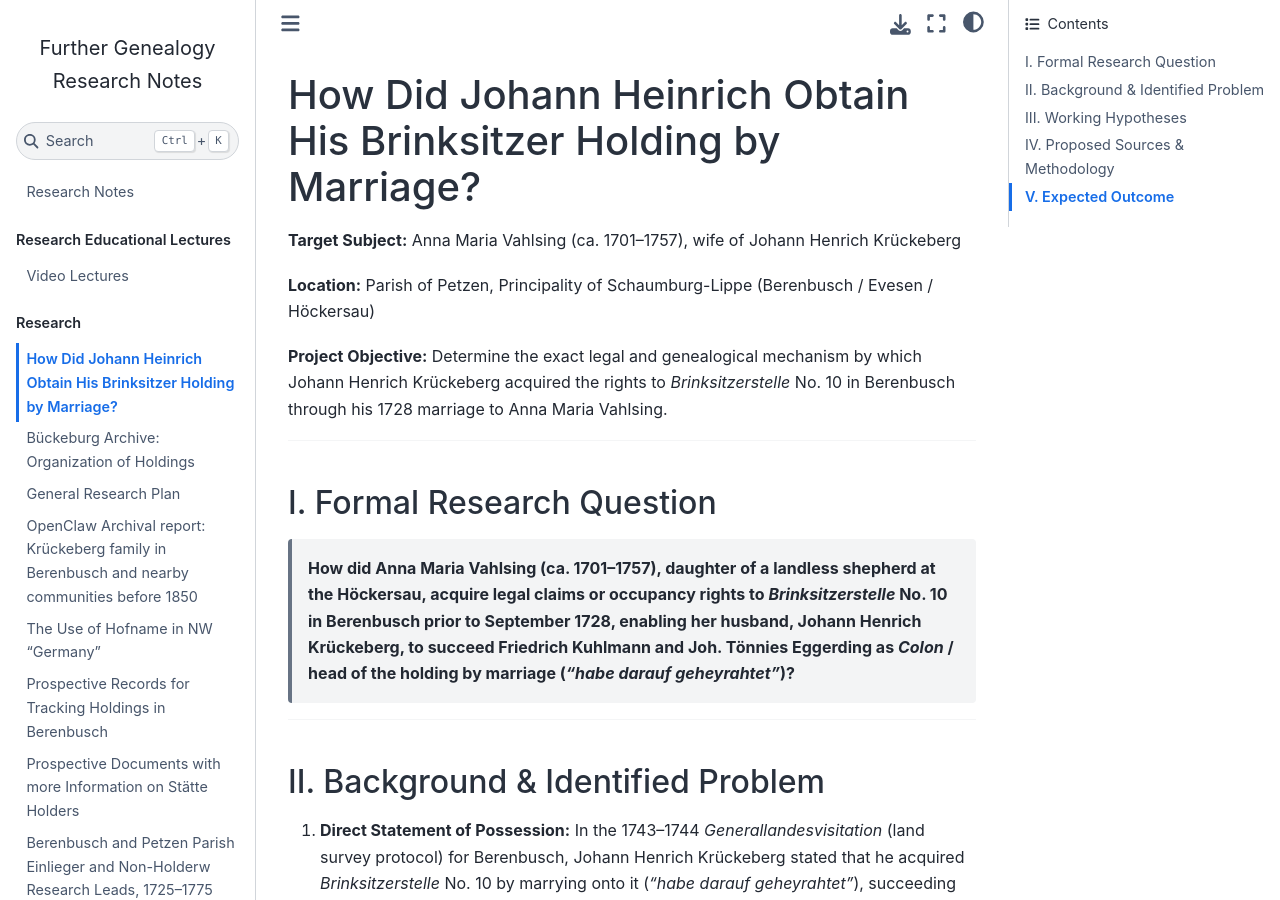
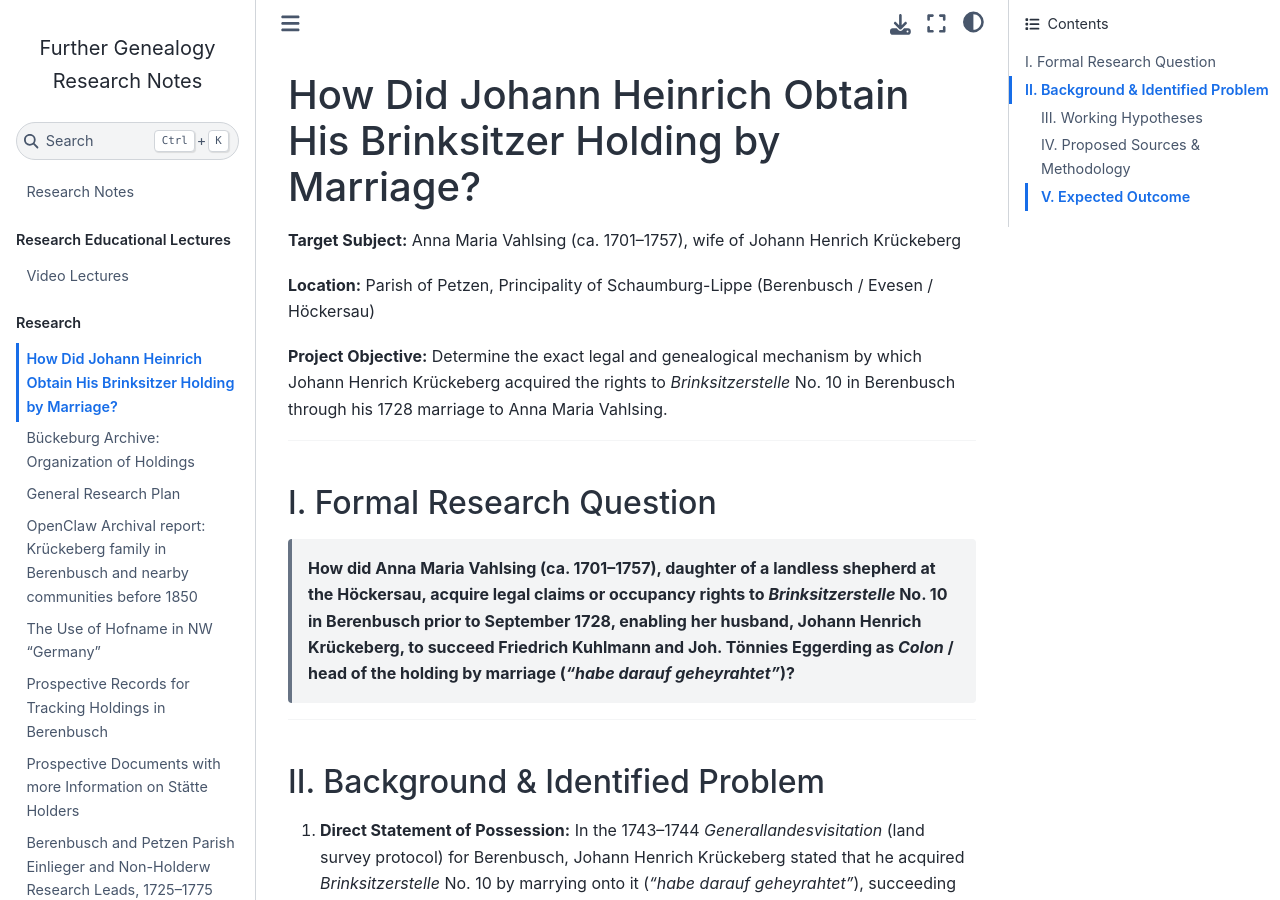
Before and after one commit to kurt-krueckeberg/sphinx-research, a Jupyter Book: the page built from research/how-did-jhkrueckeberg-obtain-his-brinksitzer-holding.md, in a window 1280 px wide and 900 px high. Built offline with Jupyter Book 1.0.4 settings and Sphinx 7.4.7 and the Sphinx Book theme 1.1.4, drawn with Linux system fonts in a browser that asks for light colours.

Commit message:
Update files

```diff
--- a/research/how-did-jhkrueckeberg-obtain-his-brinksitzer-holding.md
+++ b/research/how-did-jhkrueckeberg-obtain-his-brinksitzer-holding.md
@@ -8,13 +8,13 @@
 
 ---
 
-### I. Formal Research Question
+## I. Formal Research Question
 
 > **How did Anna Maria Vahlsing (ca. 1701–1757), daughter of a landless shepherd at the Höckersau, acquire legal claims or occupancy rights to *Brinksitzerstelle* No. 10 in Berenbusch prior to September 1728, enabling her husband, Johann Henrich Krückeberg, to succeed Friedrich Kuhlmann and Joh. Tönnies Eggerding as *Colon* / head of the holding by marriage (*"habe darauf geheyrahtet"*)?**
 
 ---
 
-### II. Background & Identified Problem
+## II. Background & Identified Problem
 
 1. **Direct Statement of Possession:** In the 1743–1744 *Generallandesvisitation* (land survey protocol) for Berenbusch, Johann Henrich Krückeberg stated that he acquired *Brinksitzerstelle* No. 10 by marrying onto it (*"habe darauf geheyrahtet"*), succeeding previous holders Friedrich Kuhlmann and Joh. Tönnies Eggerding.
 2. **The Marriage Record:** On 28 September 1728, Johann Henrich Krückeberg of Berenbusch married Anna Maria Vahlsing of Evesen in the parish of Petzen. She was recorded under her birth patronymic (*Vahlsing*) without an explicit label of widowhood (*Vidua*).
```
